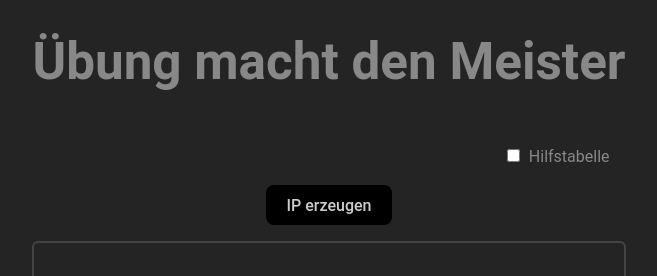
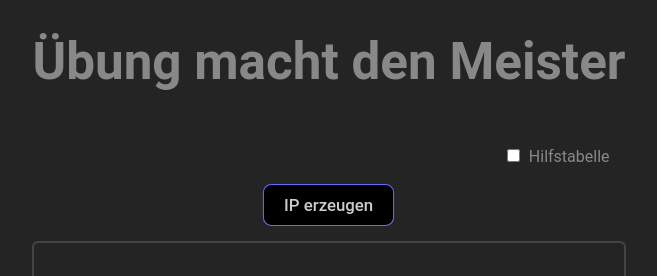
Before and after one commit to marcelo-ruediger/ip_trainer, a React (Vite) app: page / in a window 1280 px wide. Shown: the top 276 px of the page, without its empty margins (311-968 px from the left). Built offline with nearby package versions, Linux system fonts and the light colour scheme.

Commit message:
added .attention to Start button on start

```diff
--- a/src/App.css
+++ b/src/App.css
@@ -116,6 +116,10 @@ footer {
     text-align: right;
 }
 
+button.attention {
+    border: solid 1px #646cff;
+    transform: scale(1.05);
+}
 /* Media Rules for Responsivness  */
 
 @media (max-width: 600px) {
--- a/src/App.jsx
+++ b/src/App.jsx
@@ -2,6 +2,7 @@ import { useState } from "react";
 import "./App.css";
 
 function App() {
+    // ---------------------------- States ---------------------------//
     const [ipData, setIpData] = useState({
         ip: "",
         cidr: "",
@@ -27,6 +28,12 @@ function App() {
 
     const [showImage, setShowImage] = useState(false);
 
+    const [attention, setAttention] = useState(true);
+
+    // --------------------------------------------------------- //
+
+    // --------------- Functions ------------------------------//
+
     const handleToggle = () => setShowImage((prev) => !prev);
 
     const resetInputBorders = () => {
@@ -35,7 +42,6 @@ function App() {
         });
     };
 
-    // Helpers
     const getRandomIp = () => {
         return Array(4)
             .fill(0)
@@ -84,6 +90,7 @@ function App() {
     };
 
     const handleStart = () => {
+        setAttention(false);
         resetInputBorders();
         const ip = getRandomIp();
         const cidr = getRandomCIDR();
@@ -229,6 +236,10 @@ function App() {
         });
     };
 
+    // -----------------------------------------------------------------//
+
+    // -------------------------- JSX ----------------------------------//
+
     return (
         <>
             <header>
@@ -251,7 +262,11 @@ function App() {
                 </div>
             </div>
 
-            <button className="start-btn" onClick={handleStart}>
+            <button
+                onClick={handleStart}
+                className={`${attention ? "attention" : ""} start-btn`}
+                MouseEnter={() => setAttention(false)}
+            >
                 IP erzeugen
             </button>
             <main>
--- a/src/index.css
+++ b/src/index.css
@@ -47,7 +47,7 @@ button {
     transition: border-color 0.25s;
 }
 button:hover {
-    border-color: #646cff;
+    border: solid 1px #646cff;
 }
 button:focus,
 button:focus-visible {
```
